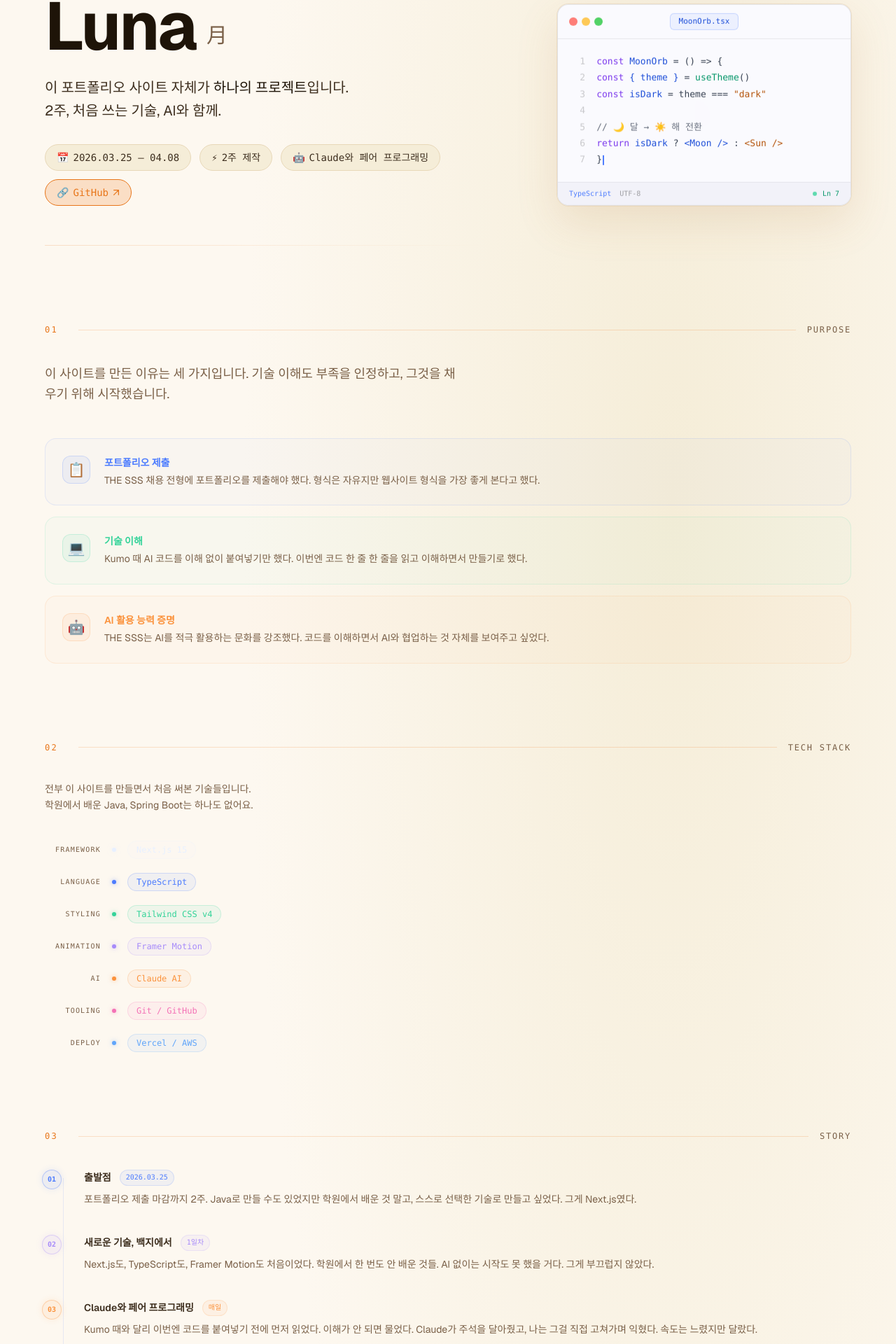
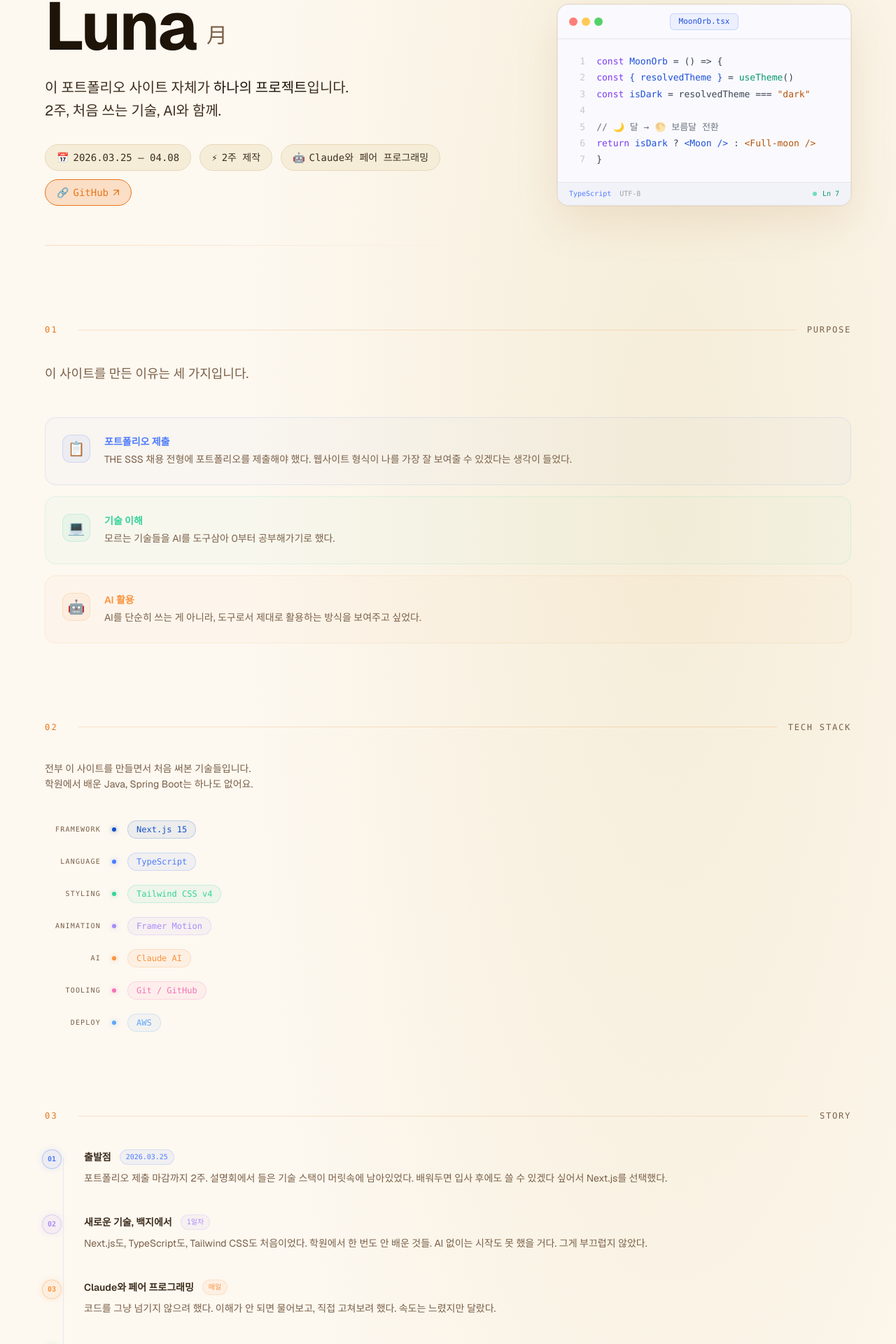
Before and after one commit to wanudesu/project-luna, a Next.js app: page /luna in a window 1280 px wide. Shown: the part 147-2067 px from the top of the page at 70% size. Built offline with nearby package versions, Linux system fonts and the light colour scheme.

Commit message:
content: revise Luna page story and learnings section

```diff
--- a/src/components/about/AboutSection.tsx
+++ b/src/components/about/AboutSection.tsx
@@ -686,9 +686,9 @@ export function AboutSection() {
       <WhyJapanSection />
       <SkillsSection />
       <ContactSection
-        title="편하게 연락주세요."
-        description1="인사도 좋아요."
-        description2="언제든지 기다리고 있어요."
+        title="저를 더 알고 싶다면"
+        description1="어떻게 만들고 생각하는지"
+        description2="더 말씀드릴 수 있어요."
         sectionNumber="05"
       />
     </>
--- a/src/components/home/ContactSection.tsx
+++ b/src/components/home/ContactSection.tsx
@@ -79,9 +79,9 @@ interface ContactSectionProps {
 }
 
 export function ContactSection({
-  title = "함께 일해요.",
-  description1 = "새로운 프로젝트나 협업 제안,",
-  description2 = "편하게 연락주세요!",
+  title = "더 이야기하고 싶어요.",
+  description1 = "새프로젝트와 방향에 대해",
+  description2 = "편하게 봐주세요.",
   sectionNumber = "03",
 }: ContactSectionProps) {
   return (
--- a/src/components/home/MoonOrb.tsx
+++ b/src/components/home/MoonOrb.tsx
@@ -24,7 +24,7 @@ export function MoonOrb() {
   const [isDark, setIsDark] = useState(true);
 
   const [moonScope, animateMoon] = useAnimate();
-  const [sunScope, animateSun] = useAnimate();
+  const [fullMoonScope, animatefullMoon] = useAnimate();
   const [burstScope, animateBurst] = useAnimate();
 
   // ━━━━━━━━━━━━━━━━━━━━━━━━━━━━━━━━━━━━━━━━━
@@ -86,8 +86,8 @@ export function MoonOrb() {
         { opacity: 1, y: 0, scale: 1 },
         { duration: 0 },
       );
-      animateSun(
-        sunScope.current,
+      animatefullMoon(
+        fullMoonScope.current,
         { opacity: 0, y: 80, scale: 0.5 },
         { duration: 0 },
       );
@@ -97,8 +97,8 @@ export function MoonOrb() {
         { opacity: 0, y: 80, scale: 0.5 },
         { duration: 0 },
       );
-      animateSun(
-        sunScope.current,
+      animatefullMoon(
+        fullMoonScope.current,
         { opacity: 1, y: 0, scale: 1 },
         { duration: 0 },
       );
@@ -123,8 +123,8 @@ export function MoonOrb() {
       { y: 80, scale: 0.5, opacity: 0 },
       { duration: 0.4, ease: [0.55, 0, 1, 0.45] },
     );
-    await animateSun(
-      sunScope.current,
+    await animatefullMoon(
+      fullMoonScope.current,
       {
         y: [80, 40, -8, 0],
         scale: [0.4, 0.7, 1.05, 1],
@@ -140,8 +140,8 @@ export function MoonOrb() {
   }
 
   async function runLightToDark() {
-    await animateSun(
-      sunScope.current,
+    await animatefullMoon(
+      fullMoonScope.current,
       { y: 80, scale: 0.5, opacity: [1, 0] },
       { duration: 0.5, ease: [0.55, 0, 1, 0.45] },
     );
@@ -340,7 +340,7 @@ export function MoonOrb() {
           {/* ━━━━━━━━━━━━━━━━━━━━━━━━━━━━━━━━━━━━
           🌕 보름달 (라이트모드)
             ━━━━━━━━━━━━━━━━━━━━━━━━━━━━━━━━━━━━ */}
-          <div ref={sunScope} className="absolute inset-0">
+          <div ref={fullMoonScope} className="absolute inset-0">
             {/* 달빛 글로우 — 초승달이랑 동일 스타일 */}
             <motion.div
               className="absolute inset-[-60px] rounded-full pointer-events-none"
--- a/src/components/kumo/KumoOrb.tsx
+++ b/src/components/kumo/KumoOrb.tsx
@@ -101,7 +101,7 @@ const JAPAN_ISLANDS = [
     d: `M 66,138
         L 75,146 L 71,160 L 62,164
         L 55,159 L 57,148 L 61,140 Z`,
-    delay: 1.1,
+    delay: 1.0,
     tx: 3,
     ty: -5,
   },
--- a/src/components/kumo/KumoSection.tsx
+++ b/src/components/kumo/KumoSection.tsx
@@ -55,6 +55,9 @@ const TECH_STACK = [
   { name: "WebSocket", category: "Infra", color: "#34D399" },
   { name: "STOMP", category: "Infra", color: "#34D399" },
   { name: "Google Maps API", category: "API", color: "#A78BFA" },
+  { name: "DeepL API", category: "API", color: "#A78BFA" },
+  { name: "reCAPTCHA", category: "API", color: "#A78BFA" },
+  { name: "Gmail SMTP", category: "API", color: "#A78BFA" },
   { name: "MySQL", category: "DB", color: "#F472B6" },
 ];
 
@@ -83,7 +86,7 @@ const TIMELINE = [
     period: "1월 말",
     color: "#4D7CFE",
     story:
-      "태어나서 처음 해보는 팀 프로젝트. 브랜치를 왜 나누는지, 컨펌은 어떻게 받는지도 몰랐다. 팀원들이 다들 나보다 실력이 좋아 보여서 솔직히 위축됐다.",
+      "태어나서 처음 해보는 팀 프로젝트. 브랜치를 왜 나누는지, 컨펌은 어떻게 받는지도 몰랐다. 팀원 중 실력자들이 많아 솔직히 위축됐다.",
   },
   {
     phase: "02",
@@ -91,7 +94,7 @@ const TIMELINE = [
     period: "2월 초",
     color: "#A78BFA",
     story:
-      "리쿠르터 페이지 전담을 맡았다. 다른 팀에 비해 우리 프로젝트 분량이 컸고, 그 중에서도 내 분량이 제일 많았다. 처음엔 솔직히 막막했다.",
+      "리쿠르터 페이지 전담을 맡았다. 다른 팀에 비해 우리 프로젝트 분량이 컸고, 그에 따라 나의 분량도 많아서 처음엔 솔직히 막막했다.",
   },
   {
     phase: "03",
@@ -99,7 +102,7 @@ const TIMELINE = [
     period: "2월",
     color: "#FB923C",
     story:
-      "분량이 많아 AI를 적극적으로 활용했다. 퀄리티는 나왔지만 코드를 이해 못 한 채 붙여넣기만 했다. '내가 지금 개발을 하고 있는 건가?' 라는 생각이 들었다.",
+      "분량이 많아 AI를 적극적으로 활용했다. AI에게 모든것을 맡기는 것은 안되지만 도구로서 활용하면 굉장한 효율을 낼 수 있다는 것을 배웠다.",
   },
   {
     phase: "04",
@@ -107,7 +110,7 @@ const TIMELINE = [
     period: "2월 중순 ~ 3월",
     color: "#34D399",
     story:
-      "팀원에게 민폐를 끼치지 않기 위해 매일 학원에 남아서 했다. 이해가 안 되면 잡고 늘어졌고, 결국 담당 파트는 전부 마쳤다.",
+      "팀원에게 민폐를 끼치지 않기 위해 매일 학원에 남아서 했다. 완성시키기 위해 잡고 늘어졌고, 결국 담당 파트는 전부 마칠 수 있었다.",
   },
   {
     phase: "05",
@@ -115,7 +118,7 @@ const TIMELINE = [
     period: "3월",
     color: "#F472B6",
     story:
-      "SCIT 프로젝트 발표에서 장려상(3등)을 받았다. 솔직히 코드 이해도는 낮았지만, 결과물은 제대로 냈다. 다음엔 코드도 내 것으로 만들어야 한다는 걸 느꼈다.",
+      "SCIT 프로젝트 발표에서 장려상(3등)을 받았다. 솔직히 코드를 완벽하게 이해하지는 못했지만, 결과물은 제대로 냈다. 다음엔 코드도 내 것으로 만들어야 한다는 걸 느꼈다.",
   },
 ];
 
@@ -973,13 +976,13 @@ function ReflectionSection() {
       label: "아쉬운 점",
       color: "#FB923C",
       icon: "△",
-      text: "AI가 써준 코드를 이해하지 못한 채 붙여넣기만 했다. 프로젝트는 끝났지만 내 실력으로 소화한 코드가 거의 없었다.",
+      text: "AI를 도구로서 적극 활용하였지만, 그만큼 코드를 작성하면서 배울 수 있는 기회가 부족했다.",
     },
     {
       label: "다음에는",
       color: "#4D7CFE",
       icon: "→",
-      text: "그래서 이 포트폴리오를 만들고 있다. AI를 쓰되, 코드 한 줄 한 줄을 이해하면서. 그게 이 사이트를 만드는 이유다.",
+      text: "그래서 이 포트폴리오를 만들고 있다. AI를 쓰되, 코드를 이해하면서 만들었다. 그게 이 사이트를 만드는 이유다.",
     },
   ];
 
@@ -1032,9 +1035,9 @@ function ReflectionSection() {
       </motion.div>
 
       <ContactSection
-        title="편하게 연락주세요."
-        description1="인사도 좋아요."
-        description2="언제든지 기다리고 있어요."
+        title="KUMO에 대해 더 말해보면"
+        description1="처음 만든 팀 프로젝트라"
+        description2="더 배운 점이 많았어요."
         sectionNumber="07"
       />
     </motion.section>
--- a/src/components/luna/LunaOrb.tsx
+++ b/src/components/luna/LunaOrb.tsx
@@ -36,7 +36,7 @@ export function LunaOrb() {
       indent: 1,
       tokens: [
         { text: "const ", color: isLight ? "#7C3AED" : "#569CD6" },
-        { text: "{ theme }", color: isLight ? "#1D4ED8" : "#9CDCFE" },
+        { text: "{ resolvedTheme }", color: isLight ? "#1D4ED8" : "#9CDCFE" },
         { text: " = ", color: isLight ? "#374151" : "#D4D4D4" },
         { text: "useTheme", color: isLight ? "#059669" : "#4EC994" },
         { text: "()", color: isLight ? "#374151" : "#D4D4D4" },
@@ -47,7 +47,10 @@ export function LunaOrb() {
       tokens: [
         { text: "const ", color: isLight ? "#7C3AED" : "#569CD6" },
         { text: "isDark", color: isLight ? "#1D4ED8" : "#9CDCFE" },
-        { text: " = theme === ", color: isLight ? "#374151" : "#D4D4D4" },
+        {
+          text: " = resolvedTheme === ",
+          color: isLight ? "#374151" : "#D4D4D4",
+        },
         { text: '"dark"', color: isLight ? "#B45309" : "#CE9178" },
       ],
     },
@@ -56,7 +59,7 @@ export function LunaOrb() {
       indent: 1,
       tokens: [
         {
-          text: "// 🌙 달 → ☀️ 해 전환",
+          text: "// 🌙 달 → 🌕 보름달 전환",
           color: isLight ? "#6B7280" : "#6A9955",
         },
       ],
@@ -69,7 +72,7 @@ export function LunaOrb() {
         { text: " ? ", color: isLight ? "#374151" : "#D4D4D4" },
         { text: "<Moon />", color: isLight ? "#1D4ED8" : "#4D7CFE" },
         { text: " : ", color: isLight ? "#374151" : "#D4D4D4" },
-        { text: "<Sun />", color: isLight ? "#B45309" : "#FBBF24" },
+        { text: "<Full-moon />", color: isLight ? "#B45309" : "#FBBF24" },
       ],
     },
     {
--- a/src/components/luna/LunaSection.tsx
+++ b/src/components/luna/LunaSection.tsx
@@ -39,13 +39,13 @@ function useSectionInView() {
 // 📦 데이터
 // ━━━━━━━━━━━━━━━━━━━━━━━━━━━━━━━━━━━━━━━━━━━
 const TECH_STACK = [
-  { name: "Next.js 15", category: "Framework", color: "#E8F0FF" },
+  { name: "Next.js 15", category: "Framework", color: "#1351c5" },
   { name: "TypeScript", category: "Language", color: "#4D7CFE" },
   { name: "Tailwind CSS v4", category: "Styling", color: "#34D399" },
   { name: "Framer Motion", category: "Animation", color: "#A78BFA" },
   { name: "Claude AI", category: "AI", color: "#FB923C" },
   { name: "Git / GitHub", category: "Tooling", color: "#F472B6" },
-  { name: "Vercel / AWS", category: "Deploy", color: "#60A5FA" },
+  { name: "AWS", category: "Deploy", color: "#60A5FA" },
 ];
 
 const STORY_TIMELINE = [
@@ -55,7 +55,7 @@ const STORY_TIMELINE = [
     period: "2026.03.25",
     color: "#4D7CFE",
     story:
-      "포트폴리오 제출 마감까지 2주. Java로 만들 수도 있었지만 학원에서 배운 것 말고, 스스로 선택한 기술로 만들고 싶었다. 그게 Next.js였다.",
+      "포트폴리오 제출 마감까지 2주. 설명회에서 들은 기술 스택이 머릿속에 남아있었다. 배워두면 입사 후에도 쓸 수 있겠다 싶어서 Next.js를 선택했다.",
   },
   {
     phase: "02",
@@ -63,7 +63,7 @@ const STORY_TIMELINE = [
     period: "1일차",
     color: "#A78BFA",
     story:
-      "Next.js도, TypeScript도, Framer Motion도 처음이었다. 학원에서 한 번도 안 배운 것들. AI 없이는 시작도 못 했을 거다. 그게 부끄럽지 않았다.",
+      "Next.js도, TypeScript도, Tailwind CSS도 처음이었다. 학원에서 한 번도 안 배운 것들. AI 없이는 시작도 못 했을 거다. 그게 부끄럽지 않았다.",
   },
   {
     phase: "03",
@@ -71,7 +71,7 @@ const STORY_TIMELINE = [
     period: "매일",
     color: "#FB923C",
     story:
-      "Kumo 때와 달리 이번엔 코드를 붙여넣기 전에 먼저 읽었다. 이해가 안 되면 물었다. Claude가 주석을 달아줬고, 나는 그걸 직접 고쳐가며 익혔다. 속도는 느렸지만 달랐다.",
+      "코드를 그냥 넘기지 않으려 했다. 이해가 안 되면 물어보고, 직접 고쳐보려 했다. 속도는 느렸지만 달랐다.",
   },
   {
     phase: "04",
@@ -79,7 +79,7 @@ const STORY_TIMELINE = [
     period: "디자인 결정",
     color: "#34D399",
     story:
-      "밤에 학원에 혼자 남아서 코드를 쳤던 기억. 사이트 이름을 Luna(月)로 지었다. 사이트 안에 있는 프로젝트 이름이 Kumo(雲)가 된 것도 자연스러웠다.",
+      "지금 당장 태양이 될 수는 없어도, 태양 빛을 받아 빛나는 달처럼. 그래서 이름을 Luna로 지었다. ",
   },
   {
     phase: "05",
@@ -87,7 +87,7 @@ const STORY_TIMELINE = [
     period: "목표",
     color: "#F472B6",
     story:
-      "2주 안에 완성. 완벽하지 않아도 된다. 코드를 이해하면서 만들었다는 것, 그게 이 사이트의 목적이다.",
+      "2주 안에 완성. AI를 도구로 사용하는 만큼 최대한 완벽하게 만들기로 결심했다.",
   },
 ];
 
@@ -115,10 +115,11 @@ const LEARNINGS = [
 ];
 
 const FUTURE_PLANS = [
-  { icon: "🌅", text: "라이트/다크 모드 토글 + 해 떠오르는 애니메이션" },
-  { icon: "☁️", text: "AWS S3 + CloudFront 배포" },
+  {
+    icon: "🇯🇵",
+    text: "THE SSS 입사 후 프로젝트를 추가, 하나의 스토리 흐름으로 정리하기",
+  },
   { icon: "📱", text: "모바일 반응형 완성도 높이기" },
-  { icon: "🇯🇵", text: "THE SSS 입사 후 실제 프로젝트로 계속 성장" },
 ];
 
 // ━━━━━━━━━━━━━━━━━━━━━━━━━━━━━━━━━━━━━━━━━━━
@@ -363,19 +364,19 @@ function PurposeSection() {
     {
       icon: "📋",
       title: "포트폴리오 제출",
-      desc: "THE SSS 채용 전형에 포트폴리오를 제출해야 했다. 형식은 자유지만 웹사이트 형식을 가장 좋게 본다고 했다.",
+      desc: "THE SSS 채용 전형에 포트폴리오를 제출해야 했다. 웹사이트 형식이 나를 가장 잘 보여줄 수 있겠다는 생각이 들었다.",
       color: "#4D7CFE",
     },
     {
       icon: "💻",
       title: "기술 이해",
-      desc: "Kumo 때 AI 코드를 이해 없이 붙여넣기만 했다. 이번엔 코드 한 줄 한 줄을 읽고 이해하면서 만들기로 했다.",
+      desc: "모르는 기술들을 AI를 도구삼아 0부터 공부해가기로 했다.",
       color: "#34D399",
     },
     {
       icon: "🤖",
-      title: "AI 활용 능력 증명",
-      desc: "THE SSS는 AI를 적극 활용하는 문화를 강조했다. 코드를 이해하면서 AI와 협업하는 것 자체를 보여주고 싶었다.",
+      title: "AI 활용",
+      desc: "AI를 단순히 쓰는 게 아니라, 도구로서 제대로 활용하는 방식을 보여주고 싶었다.",
       color: "#FB923C",
     },
   ];
@@ -394,8 +395,7 @@ function PurposeSection() {
         variants={fadeUp}
         className="text-luna-mist text-base md:text-lg leading-relaxed max-w-[600px] mb-12"
       >
-        이 사이트를 만든 이유는 세 가지입니다. 기술 이해도 부족을 인정하고,
-        그것을 채우기 위해 시작했습니다.
+        이 사이트를 만든 이유는 세 가지입니다.
       </motion.p>
 
       <motion.div variants={stagger} className="flex flex-col gap-4">
@@ -766,9 +766,9 @@ function FuturePlanSection() {
 
       {/* 마무리 문장 */}
       <ContactSection
-        title="편하게 연락주세요."
-        description1="인사도 좋아요."
-        description2="언제든지 기다리고 있어요."
+        title="LUNA는 아직 진행 중이에요."
+        description1="왜 만들고 있는지,"
+        description2="직접 말씀드리고 싶어요."
         sectionNumber="06"
       />
     </motion.section>
```
